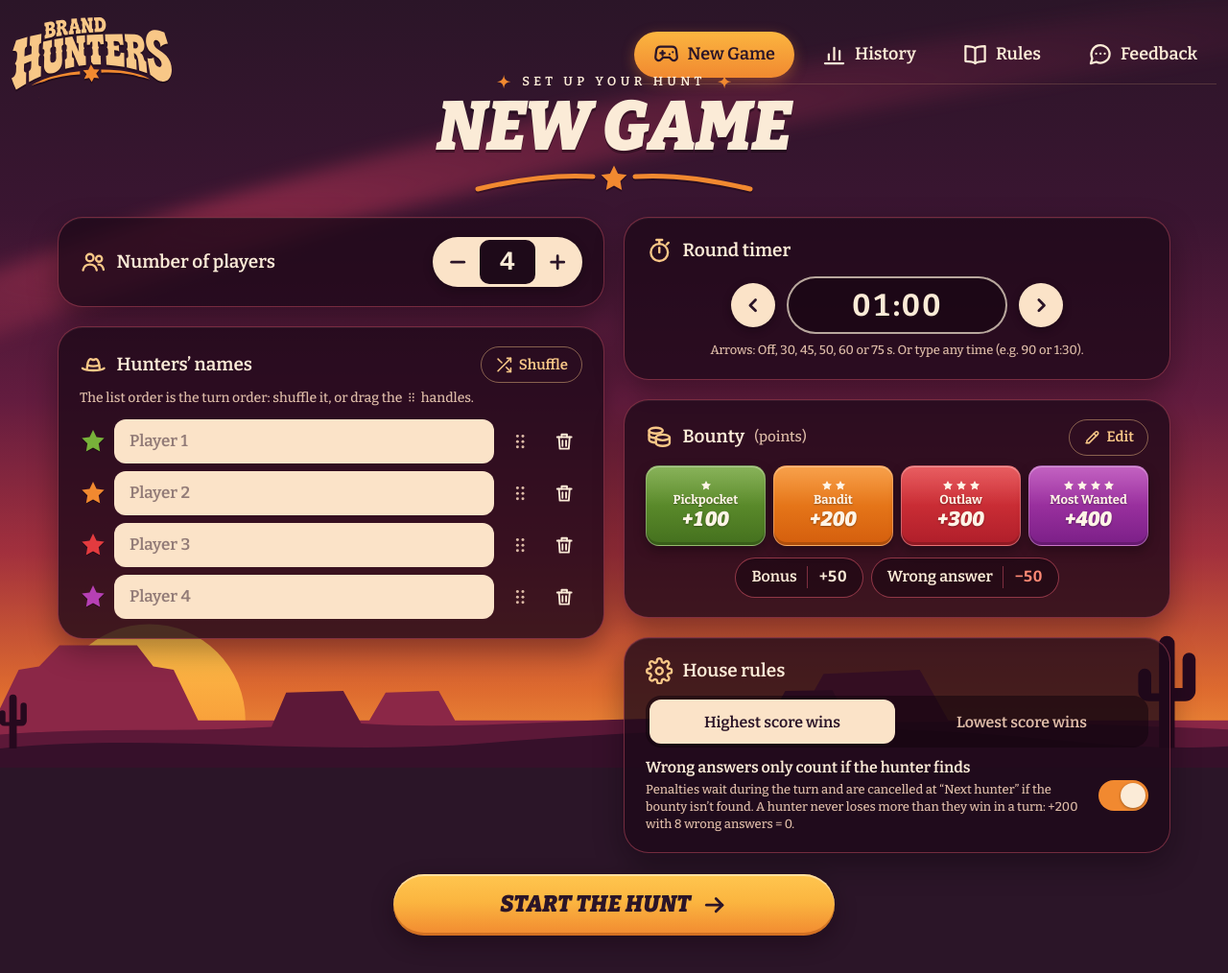
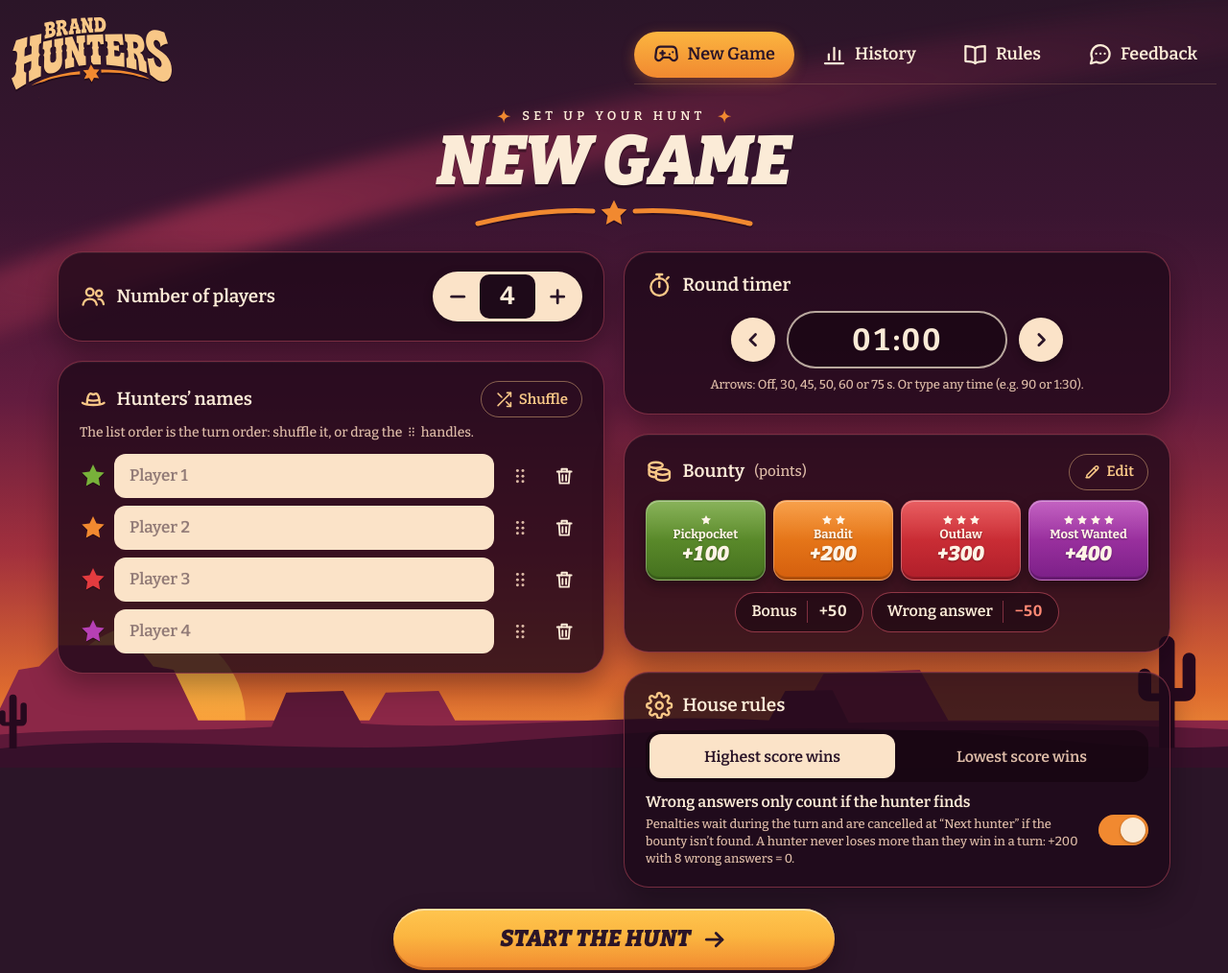
Before and after one commit to noefresneauderouet/Brand-Hunters, a plain HTML site: page index.html in a window 1280 px wide. Shown: the whole page at 96% size. Drawn offline with Linux system fonts and the light colour scheme.

Commit message:
Remove negative margin from .screen-head
Removed negative margin from .screen-head class.

```diff
--- a/style.css
+++ b/style.css
@@ -2512,10 +2512,6 @@ dialog {
     padding-bottom: 48px;
   }
 
-  .screen-head {
-    margin-top: -36px;
-  }
-
   .title {
     font-size: 4.5rem;
   }
```
